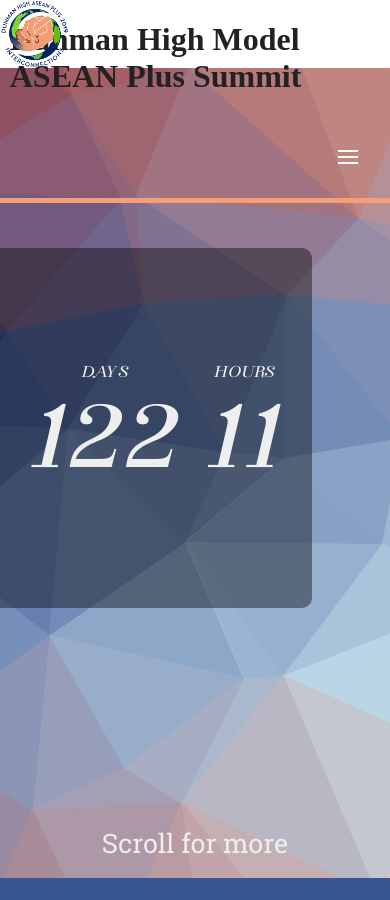
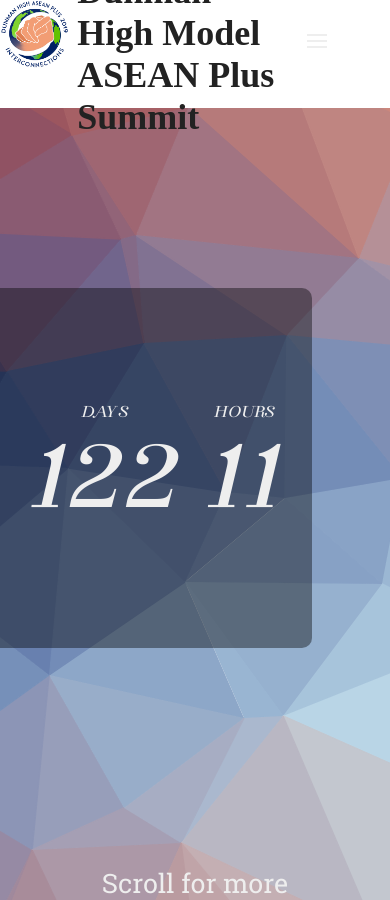
Before and after one commit to kaine119/dhap-2019, a Jekyll site: the page built from index.html, in a window 390 px wide and 900 px high. Built offline with Jekyll 4.4.1, drawn with Linux system fonts in a browser that asks for light colours.

Commit message:
Fix header for mobile

```diff
--- a/assets/css/header.css
+++ b/assets/css/header.css
@@ -107,13 +107,6 @@
     transition: all 0.3s ease-in-out 0s, visibility 0s linear 0.3s, z-index 0s linear 0.01s;
 }
 
-.nav-button:hover .dropdown-content {
-    visibility: visible; /* shows sub-menu */
-    opacity: 1;
-    z-index: 3;
-    transform: translateY(0%);
-    transition-delay: 0s, 0s, 0.3s; /* this removes the transition delay so the menu will be visible while the other styles transition */
-}
 
 .nav-link {
     text-transform: uppercase;
@@ -140,27 +133,94 @@
     display: none;
 }
 
-@media only screen and (max-width: 899px) {
-    body > header {
-        display: block;
+
+main {
+    z-index: -5;
+    padding-top: 7.5vh;
+}
+
+@media screen and (min-width: 1001px) {
+
+    .nav-button:hover .dropdown-content {
+        visibility: visible; /* shows sub-menu */
+        opacity: 1;
+        z-index: 3;
+        transform: translateY(0%);
+        transition-delay: 0s, 0s, 0.3s; /* this removes the transition delay so the menu will be visible while the other styles transition */
     }
 
+}
+
+
+@media only screen and (max-width: 1000px) {
+    body > header {
+        width: auto;
+        height: 12vh;
+        display: flex;
+    }
+
+
     #logo {
-        position: absolute;
         left: 0px; right: 0px;
-        height: 9vh;
-        width: 9vh;
+        height: 12vh;
+        width: 12vh;
+    }
+
+    body > header.logo--expanded #logo {
+        width: 12vh;
+        height: 12vh;
+    }
+
+
+    #header__title {
+        font-size: 2vh;
+        display: flex;
+        justify-content: center;
+        -ms-align-items: center;
+        align-items: center;
+        padding-left: 1vw;
+        width: calc(95vw - 17vh);
+    }
+
+    body > header.logo--expanded #header__title {
+        padding-left: 1vw;
     }
 
     nav {
         display: block;
-        height: 0vh;
+        position: fixed;
+        width: 69vw;
+        left: 30vw;
+        top: 12vh;
+        height: 90vh;
         overflow-y: scroll;
-        z-index: 1000;
         border-bottom: 5px solid var(--accent1);
-        transition: height 0.5s ease-in;
+        background: url({{ site.baseurl }}/assets/img/title_background.png);
+        transform: translateX(70vw);
+        transition: transform 0.5s ease-in-out;
+        padding-right: 1vw;
     }
 
+
+
+    .nav-button {
+        width: 100%;
+    }
+
+    .nav-button > a {
+        width: 100%;
+    }
+
+    main {
+        transition: transform 0.5s ease-in-out,
+                    filter 0.5s ease-in-out;
+        padding-top: 12vh;
+    }
+
+    main.main--shifted {
+        transform: translateX(-70vw);
+        filter: brightness(75%);
+    }
 
     #toggle {
         height: 8vh;
@@ -173,38 +233,32 @@
         padding-top: 0.5vh;
         padding-bottom: 0.5vh;
         margin-left: auto;
-        margin-right: 5vw;
-        padding-right: 0px
+        padding-right: 5vw;
     }
+
 
     #toggle .menu-line {
         width: 20px;
         height: 2px;
-        background: white;
+        background: #222;
         margin-top: 2px;
         margin-bottom: 2px;
     }
 
-    .nav-button {
-        height: auto;
-        padding: 1vh;
-        border-bottom: var(--base2) 2px solid;
-        background: var(--base1);
-        cursor: auto;
-    }
-
-    .nav-button:last-child {
-        border-bottom: none;
+    body > header.logo--expanded #toggle .menu-line {
+        background: #eee;
     }
 
     .dropdown-content {
+        transform: none;
         overflow: hidden;
         height: auto;
+        width: 100%;
+        visibility: visible;
+        opacity: 1;
         display: none;
-        transform-origin: top;
-        width: 100%;
-        padding-top: 1vh;
-        padding-bottom: 1vh;
+        flex-direction: column;
+        justify-content: flex-end;
     }
 
     .dropdown-content a.mobile-only {
@@ -212,23 +266,35 @@
     }
 
     nav.open {
-        height: 90vh;
-        padding-bottom: 20vh;
+        transform: none;
+    }
+    .dropdown-content.open {
+        width: 100%;
+        display: flex;
     }
 
-    nav.open > .nav-button:last-child {
-        margin-bottom: 20vh;
+    .nav-button {
+        height: auto;
+        color: #eee;
+        display: flex;
+        flex-direction: column;
+        justify-content: flex-start;
+        align-items: flex-start;
+        margin-bottom: 2vh;
     }
 
-    .dropdown-content.open {
-        height: auto;
-        display: block;
-        width: 100%;
+    .nav-button__title {
+        width: auto;
+        height: 10vh;
+    }
+
+    .nav-link {
+        height: 10vh;
+        background: rgba(0, 0, 0, 0.4);
+        color: #eee;
+        display: flex;
+        justify-content: flex-end;
+        align-items: center;
     }
 
 }
-
-main {
-    z-index: -5;
-    padding-top: 7.5vh;
-}
--- a/assets/js/header.js
+++ b/assets/js/header.js
@@ -1,5 +1,8 @@
 if (window.innerWidth < 900) {
     document.getElementById('toggle').onclick = function() {
+        let main = document.getElementsByTagName('main')[0];
+        main.classList.toggle("main--shifted")
+
         let nav = document.getElementById("nav");
         nav.classList.toggle("open");
     };
```
